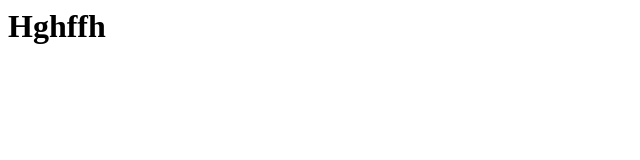
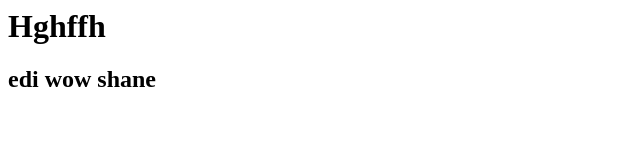
Before and after one commit to ImSeanStaAna10/Sample_Proj, a plain HTML site: page index.html in a window 1280 px wide. Shown: the whole page, without its empty margins (0-640 px from the left). Drawn offline with Linux system fonts and the light colour scheme.

Commit message:
hello sean, hi drei, edi wow shane

```diff
--- a/index.html
+++ b/index.html
@@ -7,6 +7,7 @@
 <body>
 
   <h1>Hghffh</h1>
+  <h2>edi wow shane</h2>
 
 </body>
 </html>
```
